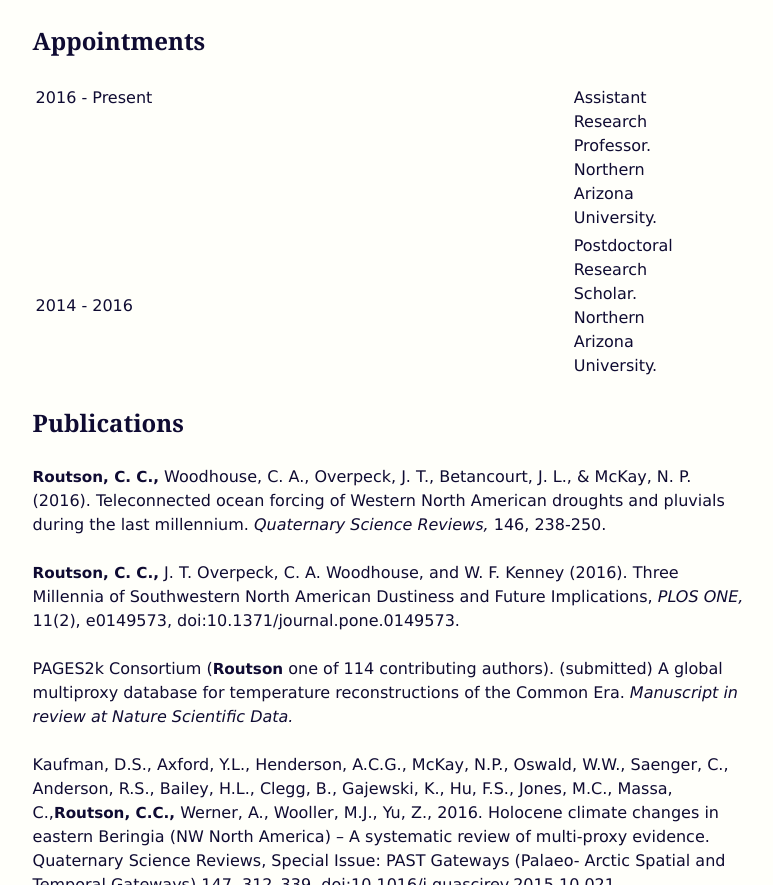
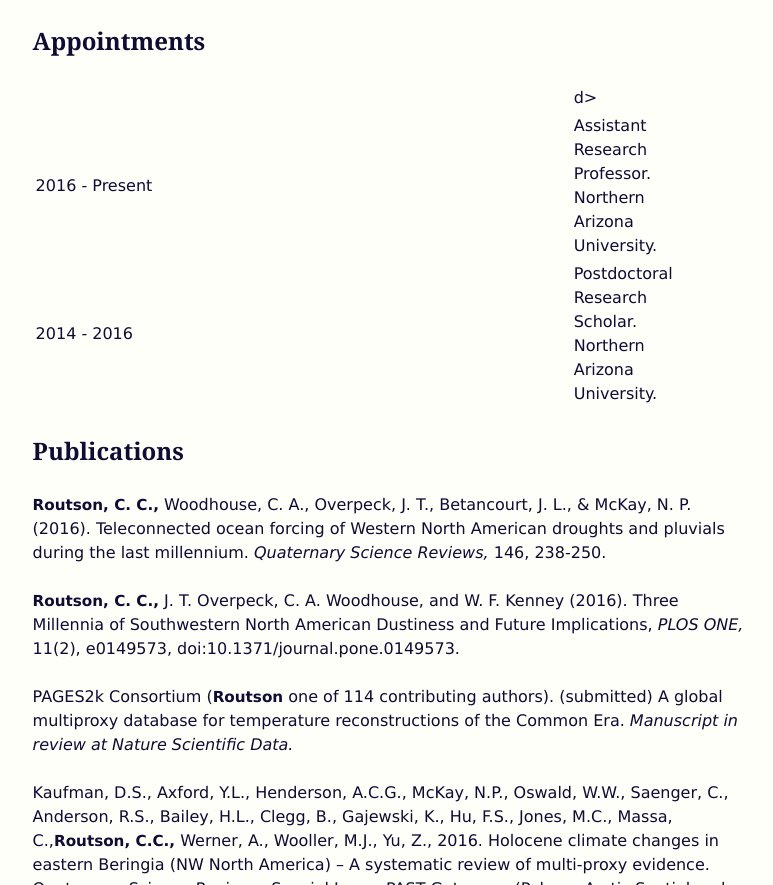
Before and after one commit to joaquinfox/codyroutson.github.io, a plain HTML site: page curriculumvitae.html in a window 1280 px wide. Shown: the part 1335-2220 px from the top of the page, without its empty margins (249-1022 px from the left). Drawn offline with Linux system fonts and the light colour scheme.

Commit message:
Update curriculumvitae.html

```diff
--- a/curriculumvitae.html
+++ b/curriculumvitae.html
@@ -114,9 +114,14 @@
       <h3>Appointments</h3>
       <table>
        <tr>
-         <td  style="width:25%; padding-right:3%;vertical-align:text-top;">2016 - Present</td>
-         <td style="width:0%; height:0%;">Assistant Research Professor. Northern Arizona University.</td>
+         <td  style="width:25%; padding-right:3%;vertical-align:text-top;"></td>
+         <td style="width:0%; height:0%;">d>
        </tr>
+       <tr>
+	       <td>2016 - Present</td>
+	       <td>Assistant Research Professor. Northern Arizona University. </td>
+
+      </tr>
        <tr>
         <td>2014 - 2016</td>
         <td>Postdoctoral Research Scholar. Northern Arizona University.</td>
```
